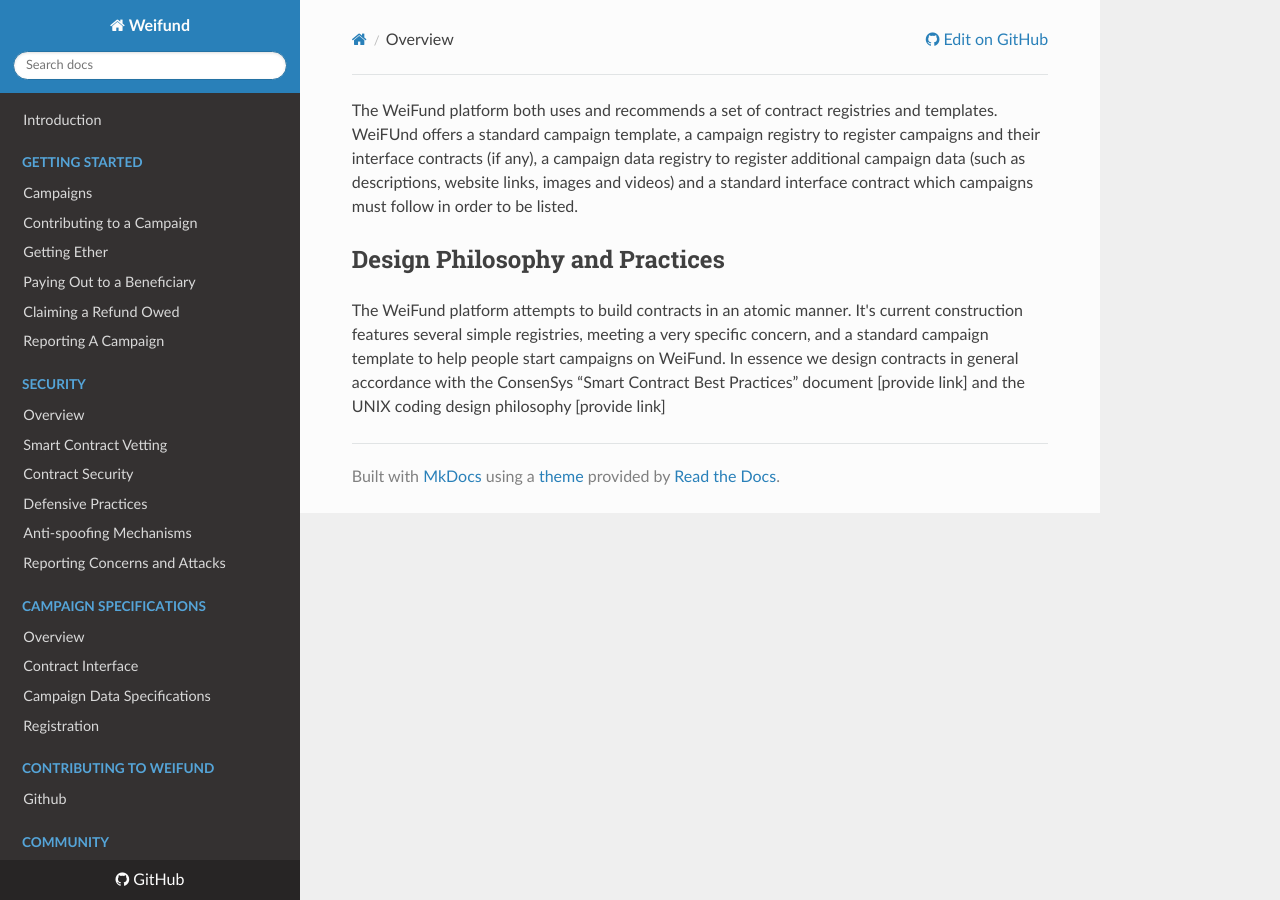
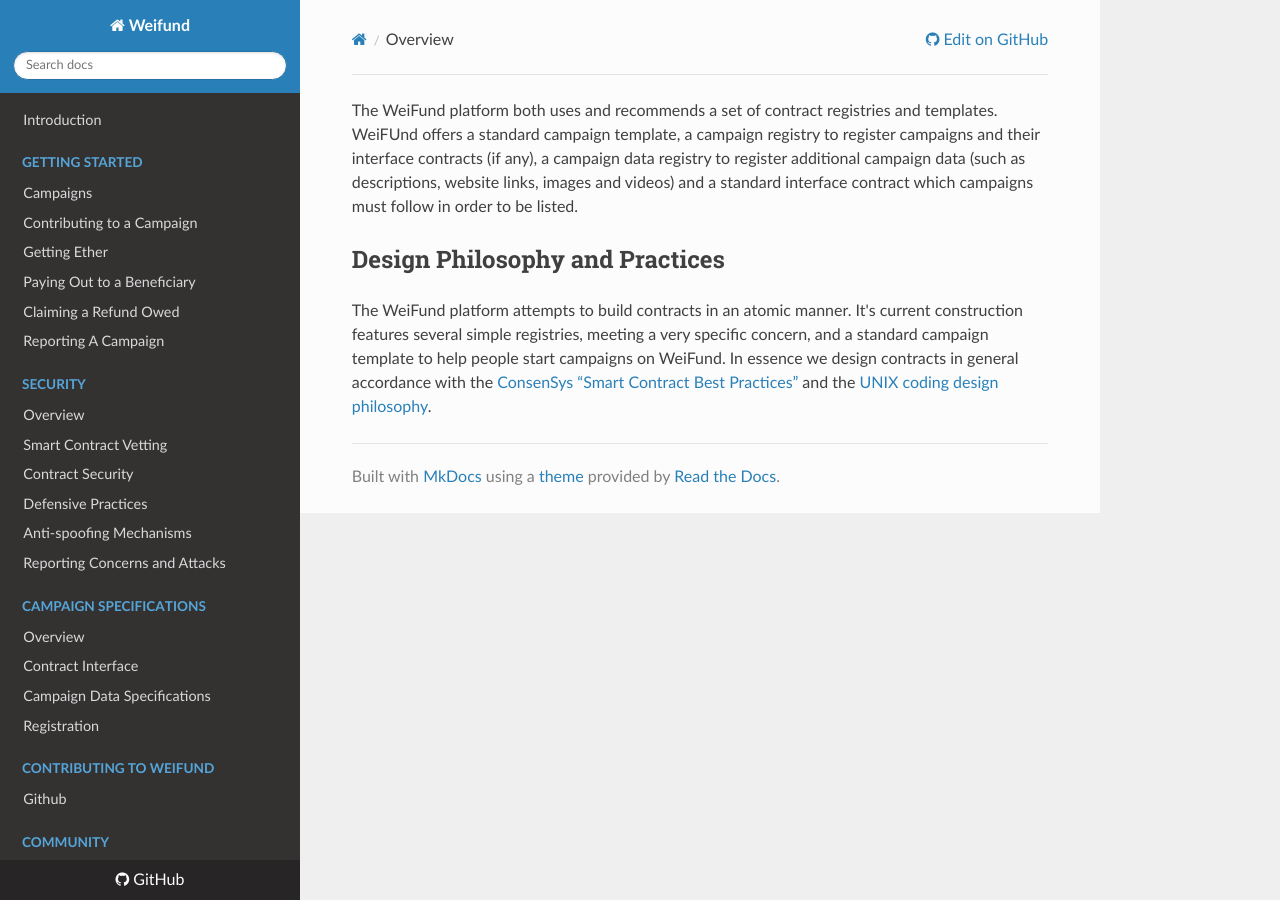
Before and after one commit to weifund/docs, an MkDocs documentation site: the page built from docs/contracts/overview.md, in a window 1280 px wide. Built offline with MkDocs 1.6.1, drawn with Linux system fonts in a browser that asks for light colours; nearby versions of some CDN libraries; old or Windows-style settings are respelled for this version of MkDocs.

Commit message:
added links, clean up

```diff
--- a/docs/contracts/overview.md
+++ b/docs/contracts/overview.md
@@ -2,4 +2,4 @@
 The WeiFund platform both uses and recommends a set of contract registries and templates. WeiFUnd offers a standard campaign template, a campaign registry to register campaigns and their interface contracts (if any), a campaign data registry to register additional campaign data (such as descriptions, website links, images and videos) and a standard interface contract which campaigns must follow in order to be listed.
 
 ##Design Philosophy and Practices
-The WeiFund platform attempts to build contracts in an atomic manner. It's current construction features several simple registries, meeting a very specific concern, and a standard campaign template to help people start campaigns on WeiFund. In essence we design contracts in general accordance with the ConsenSys “Smart Contract Best Practices” document [provide link] and the UNIX coding design philosophy [provide link]
+The WeiFund platform attempts to build contracts in an atomic manner. It's current construction features several simple registries, meeting a very specific concern, and a standard campaign template to help people start campaigns on WeiFund. In essence we design contracts in general accordance with the [ConsenSys “Smart Contract Best Practices”](https://github.com/ConsenSys/smart-contract-best-practices) and the [UNIX coding design philosophy](http://www.catb.org/esr/writings/taoup/html/ch01s06.html).
```
Also changed, not shown: docs/contracts/weifund_campaign_data_registry.md (+1 -1 lines), docs/contracts/weifund_campaign_interface_contract.md (+1 -1 lines), docs/specifications/campaign_interface_contract.md (+1 -1 lines).
